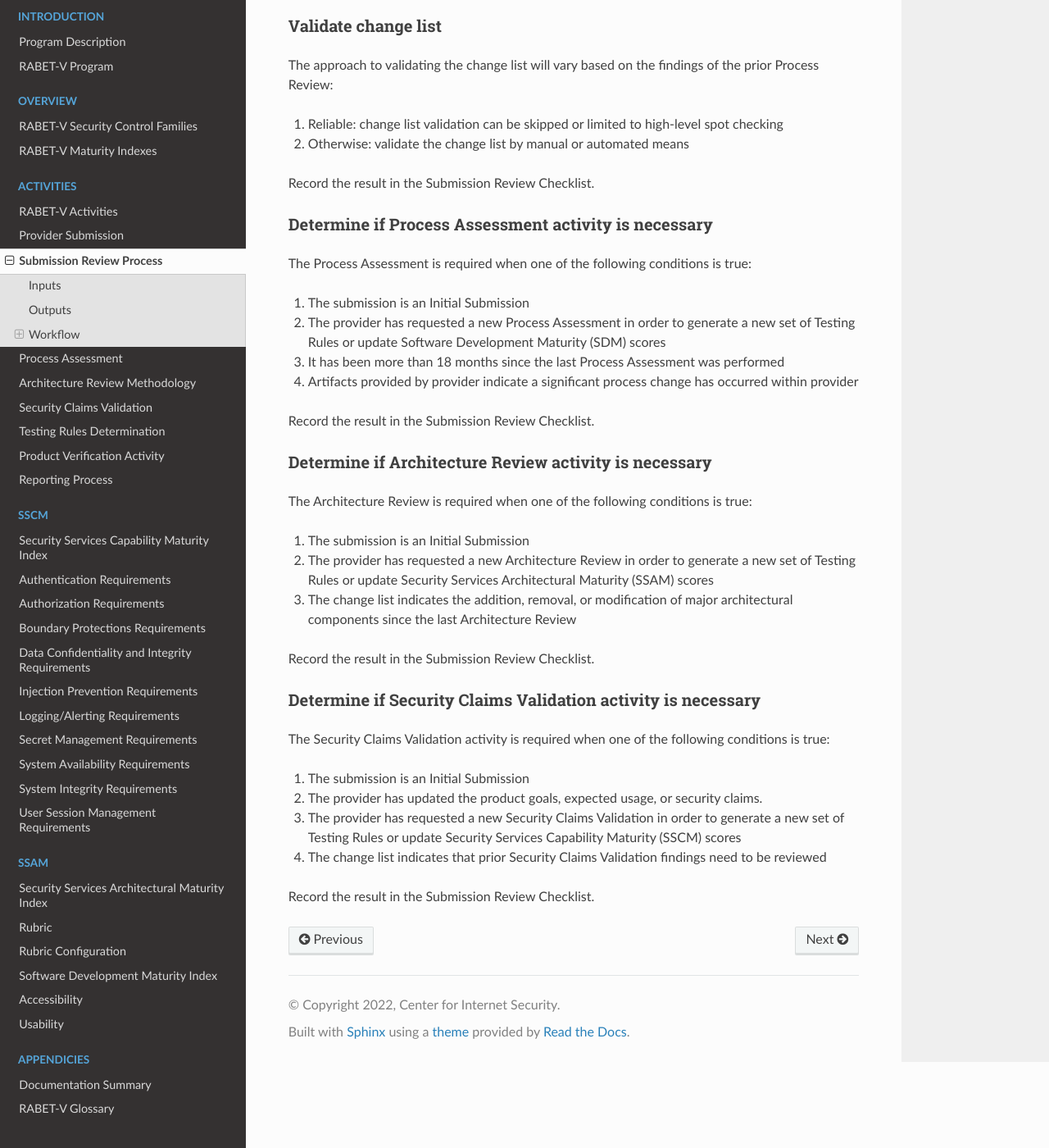
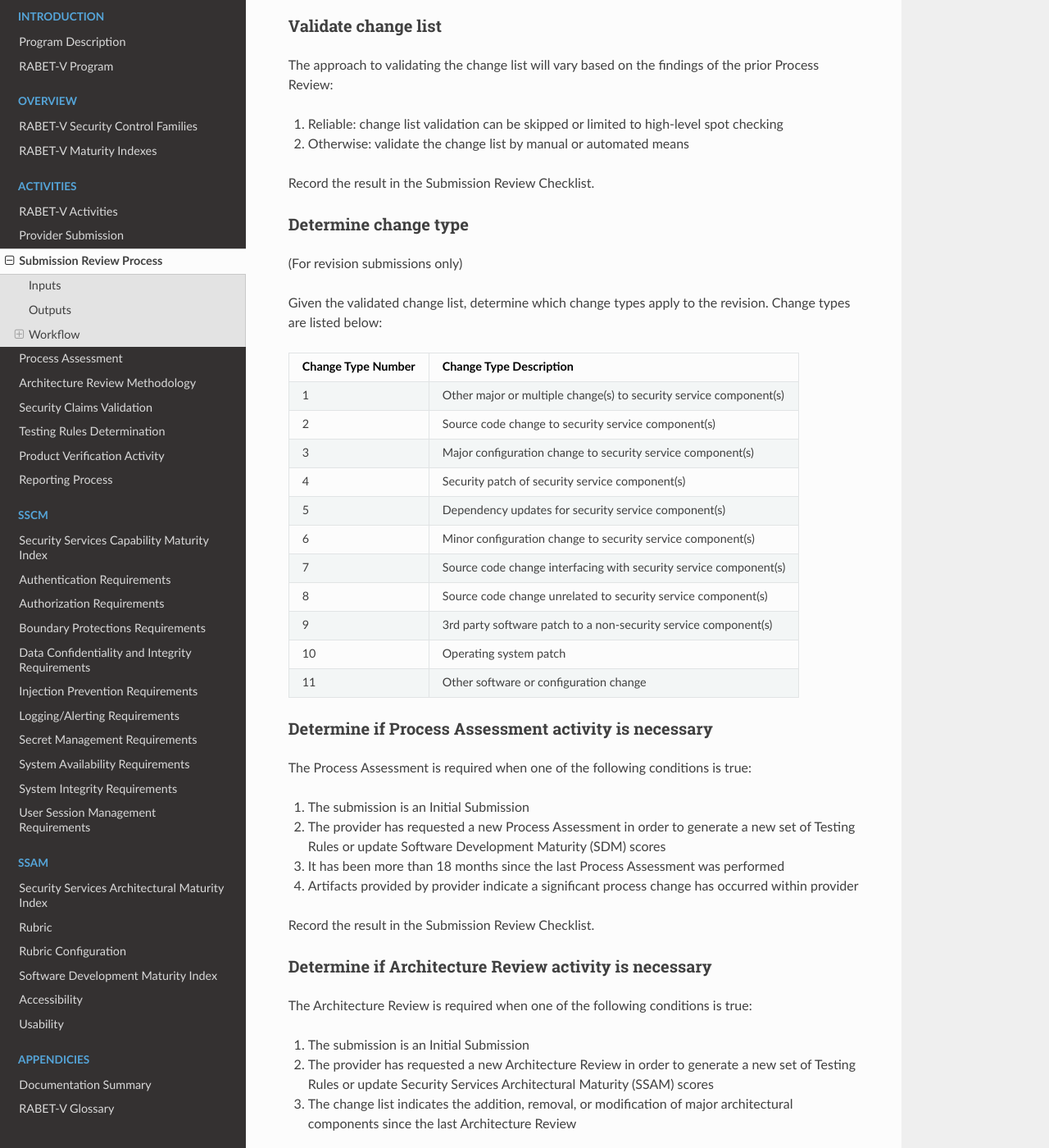
Before and after one commit to it-dept-cis/RABET-V-Pilot, a Sphinx documentation site: the page built from docs/source/Activities/Submission_Review_Process.md, in a window 1280 px wide and 1400 px high, scrolled down 936 px. Shown: the whole window at 82% size. Built offline with Sphinx 7.4.7 and the Read the Docs theme 2.0.0, drawn with Linux system fonts in a browser that asks for light colours; some of the changed text lies outside the part shown.

Commit message:
Update revision submission sections

```diff
--- a/docs/source/Activities/Submission_Review_Process.md
+++ b/docs/source/Activities/Submission_Review_Process.md
@@ -12,14 +12,13 @@ Once the RTP has made a submission, the RABET-V Administrator will review the su
 
 ### Outputs
 
-  - Submission Review Checklist indicating submission type, change list, and which RABET-V activities should be performed in this iteration
+  - Submission Review Checklist indicating submission type, change type (for a revision submission), and which RABET-V activities should be performed in this iteration
 
 ### Workflow
 
 #### Review package for completion
 
-See [Provider Submission](/Activities/Provider_Submission.md) for
-submission requirements.
+See [Provider Submission](/Activities/Provider_Submission.md) for submission requirements.
 
 ##### Initial submission
 
@@ -31,14 +30,33 @@ Some RABET-V activities may not be required. Complete the remainder of the steps
 
 #### Validate change list
 
-The approach to validating the change list will vary based on the
-findings of the prior Process Review:
+The approach to validating the change list will vary based on the findings of the prior Process Review:
 
 1.  Reliable: change list validation can be skipped or limited to high-level spot checking
 
 1.  Otherwise: validate the change list by manual or automated means
 
 Record the result in the Submission Review Checklist.
+
+#### Determine change type
+
+(For revision submissions only)
+
+Given the validated change list, determine which change types apply to the revision. Change types are listed below:
+
+| Change Type Number | Change Type Description                                            |
+|--------------------|--------------------------------------------------------------------|
+| 1                  | Other major or multiple change(s) to security service component(s) |
+| 2                  | Source code change to security service component(s)                |
+| 3                  | Major configuration change to security service component(s)        |
+| 4                  | Security patch of security service component(s)                    |
+| 5                  | Dependency updates for security service component(s)               |
+| 6                  | Minor configuration change to security service component(s)        |
+| 7                  | Source code change interfacing with security service component(s)  |
+| 8                  | Source code change unrelated to security service component(s)      |
+| 9                  | 3rd party software patch to a non-security service component(s)    |
+| 10                 | Operating system patch                                             |
+| 11                 | Other software or configuration change                             |
 
 #### Determine if Process Assessment activity is necessary
 
```
Also changed, not shown: docs/source/Activities/Testing_Rules_Determination.md (+1 -1 lines).
